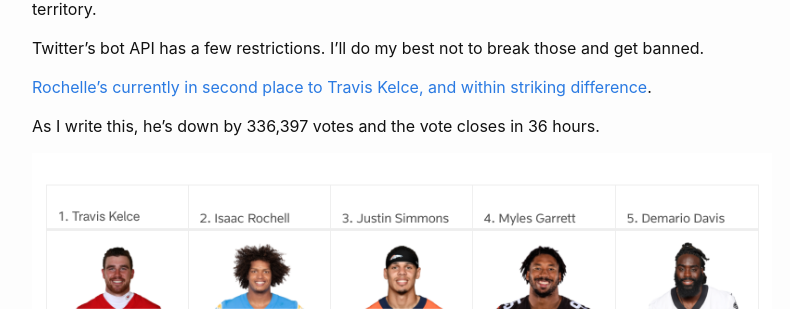
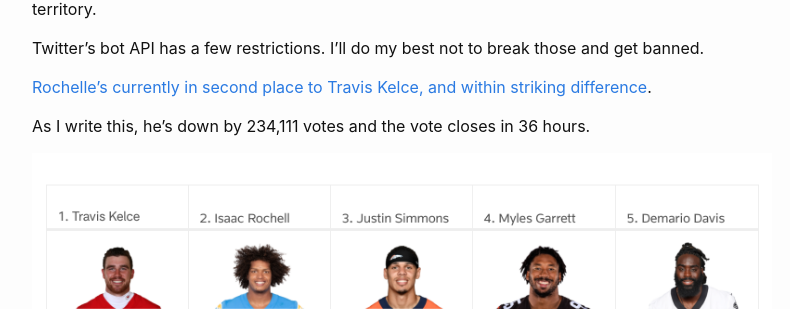
Before and after one commit to ayyjohn/ayyjohn.github.io, a Jekyll site: the page built from _posts/2021-01-14-man-of-the-year.markdown, in a window 1280 px wide and 900 px high, scrolled down 766 px. Shown: the part 144-453 px from the top of the window, without its empty margins (238-1028 px from the left). Built offline with Jekyll 4.4.1, drawn with Linux system fonts in a browser that asks for light colours.

Commit message:
update vote count to match photo

```diff
--- a/_posts/2021-01-14-man-of-the-year.markdown
+++ b/_posts/2021-01-14-man-of-the-year.markdown
@@ -25,7 +25,7 @@ Twitter's bot API has a few restrictions. I'll do my best not to break those and
 
 [Rochelle's currently in second place to Travis Kelce, and within striking difference](https://www.nfl.com/honors/man-of-the-year/).
 
-As I write this, he's down by 336,397 votes and the vote closes in 36 hours.
+As I write this, he's down by 234,111 votes and the vote closes in 36 hours.
 
 ![first_tweet](/assets/rochelle_moty/current_vote.png)
 
```
